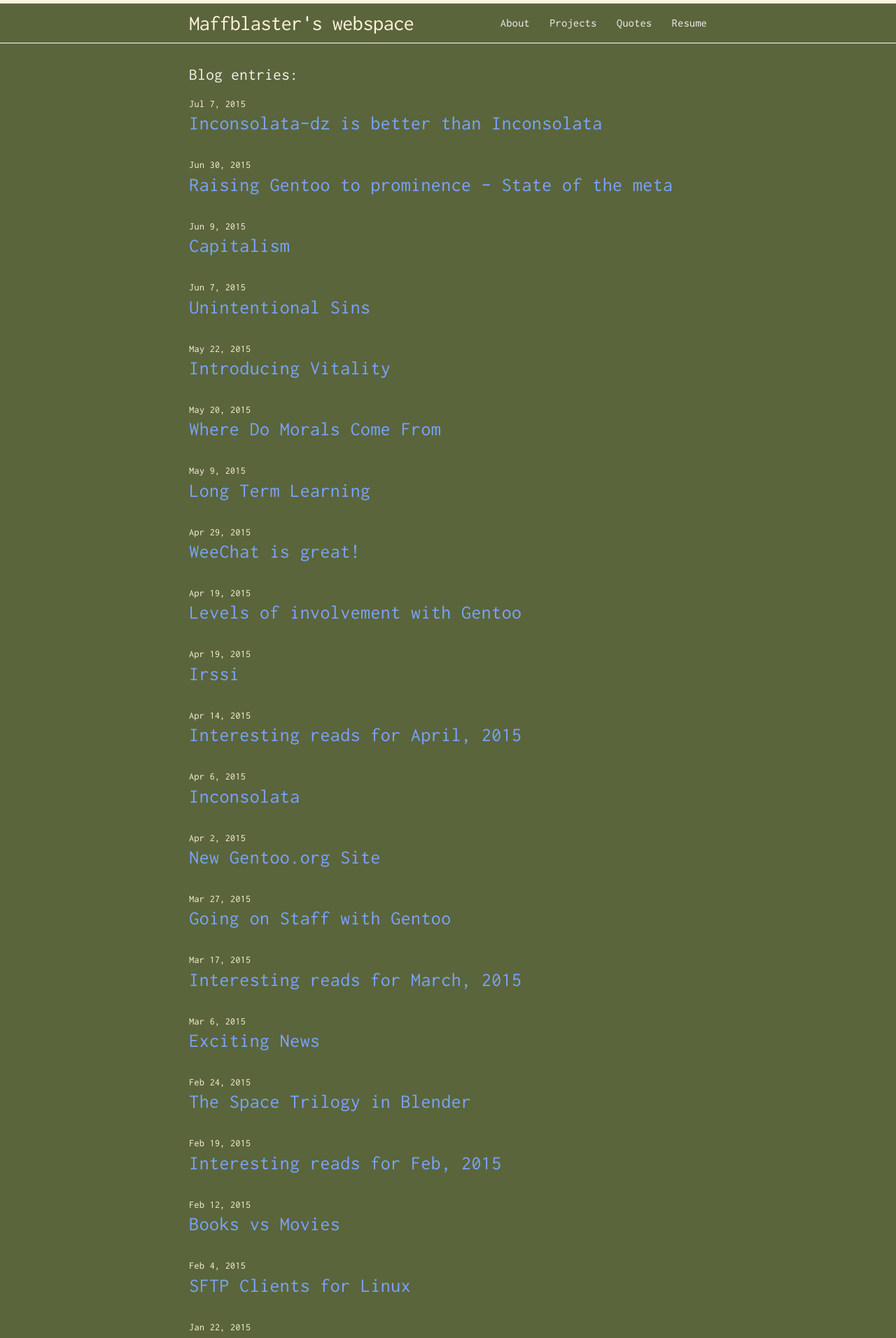
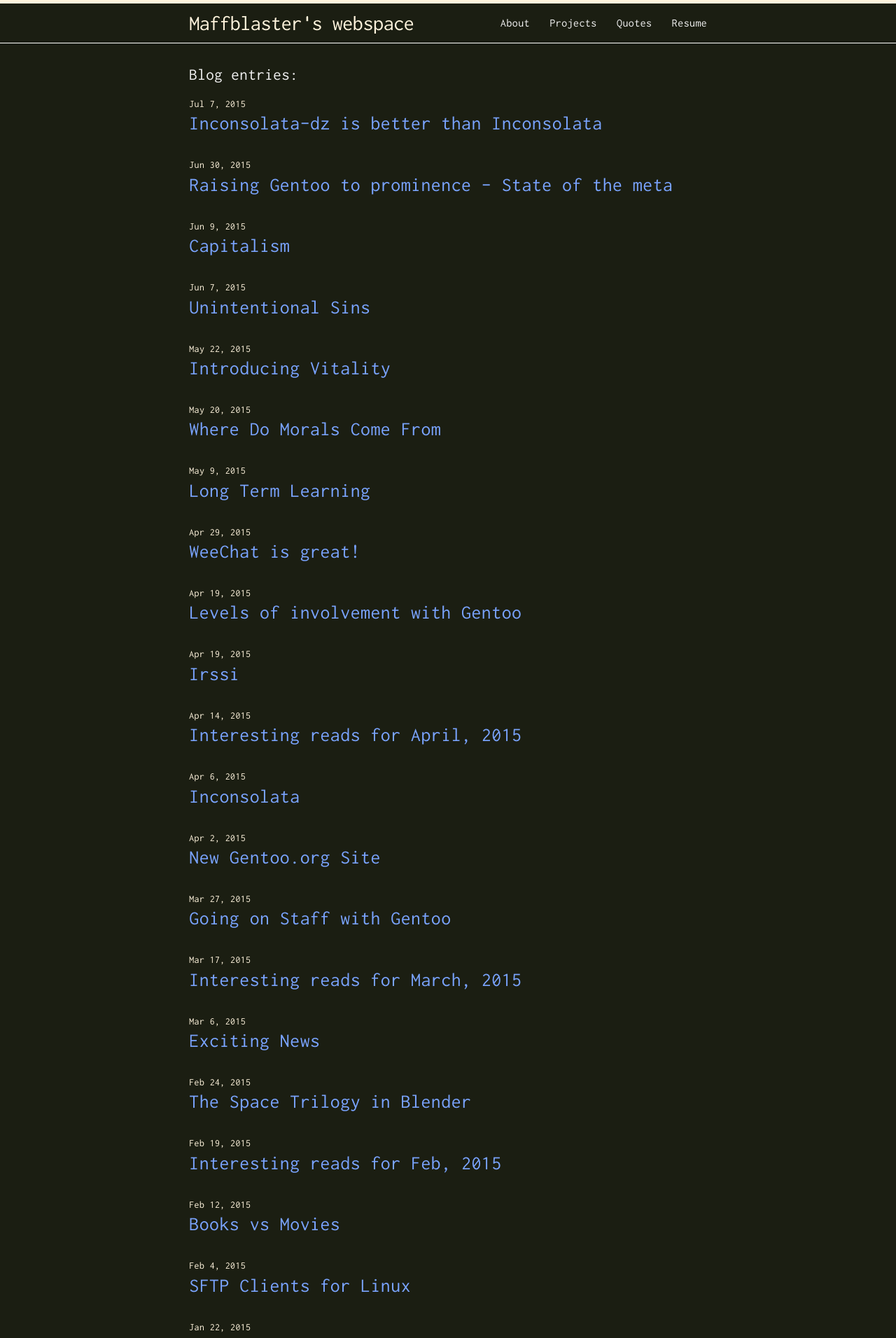
Before and after one commit to maffblaster/maffblaster.github.io, a Jekyll site: the page built from index.html, in a window 1280 px wide. Shown: the top 1912 px of the page at 70% size. Built offline with Jekyll 4.4.1, drawn with Linux system fonts in a browser that asks for light colours.

Commit message:
Lets go darker.

```diff
--- a/css/main.scss
+++ b/css/main.scss
@@ -18,7 +18,7 @@ $spacing-unit:     30px;
 
 // Updated background color
 $text-color:       #f2f2f2;
-$background-color: #5b653c;
+$background-color: #1b1e12;
 $brand-color:      #7aa4ff;
 
 $cream-color:       #fff4dd;
```
